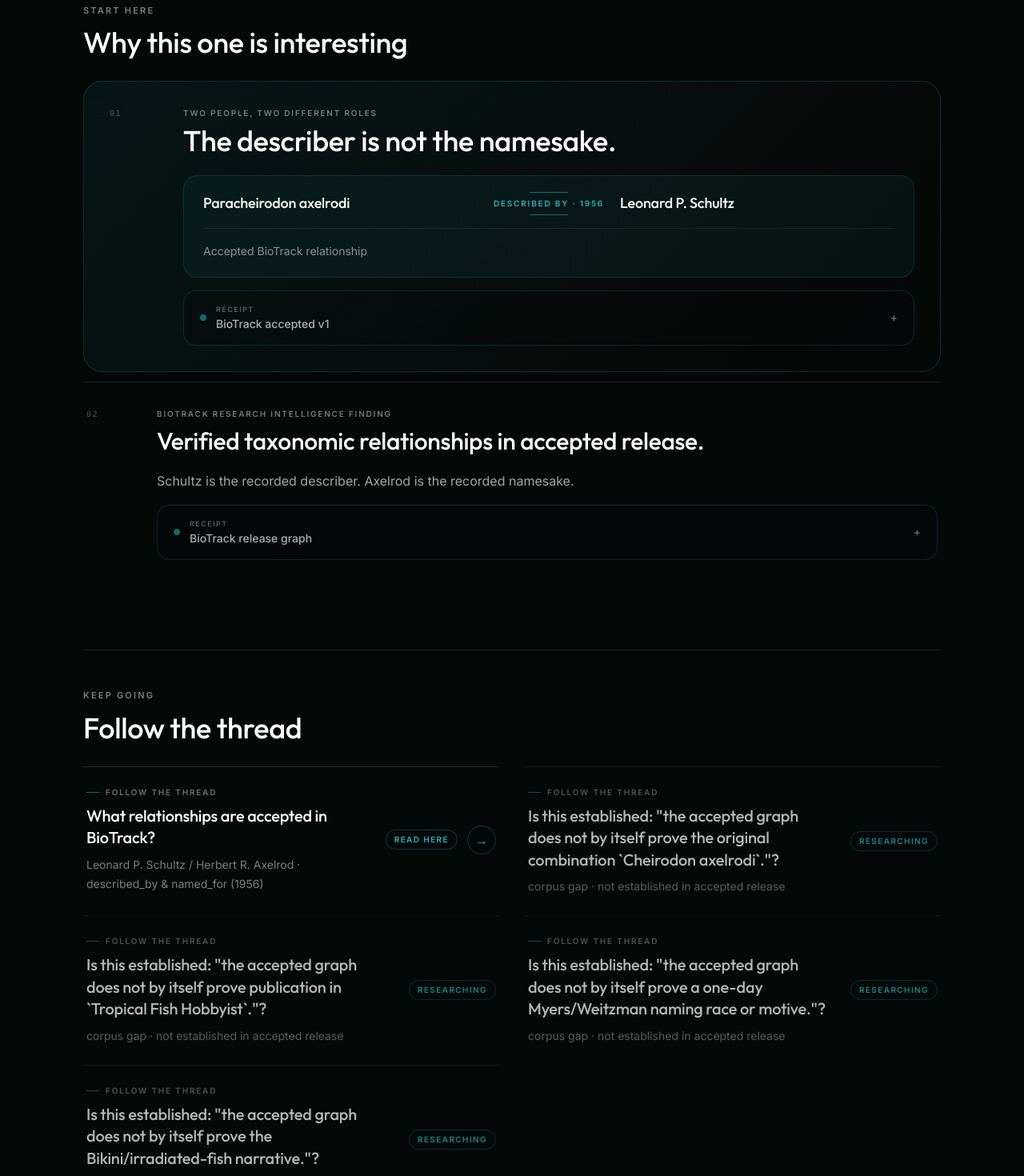
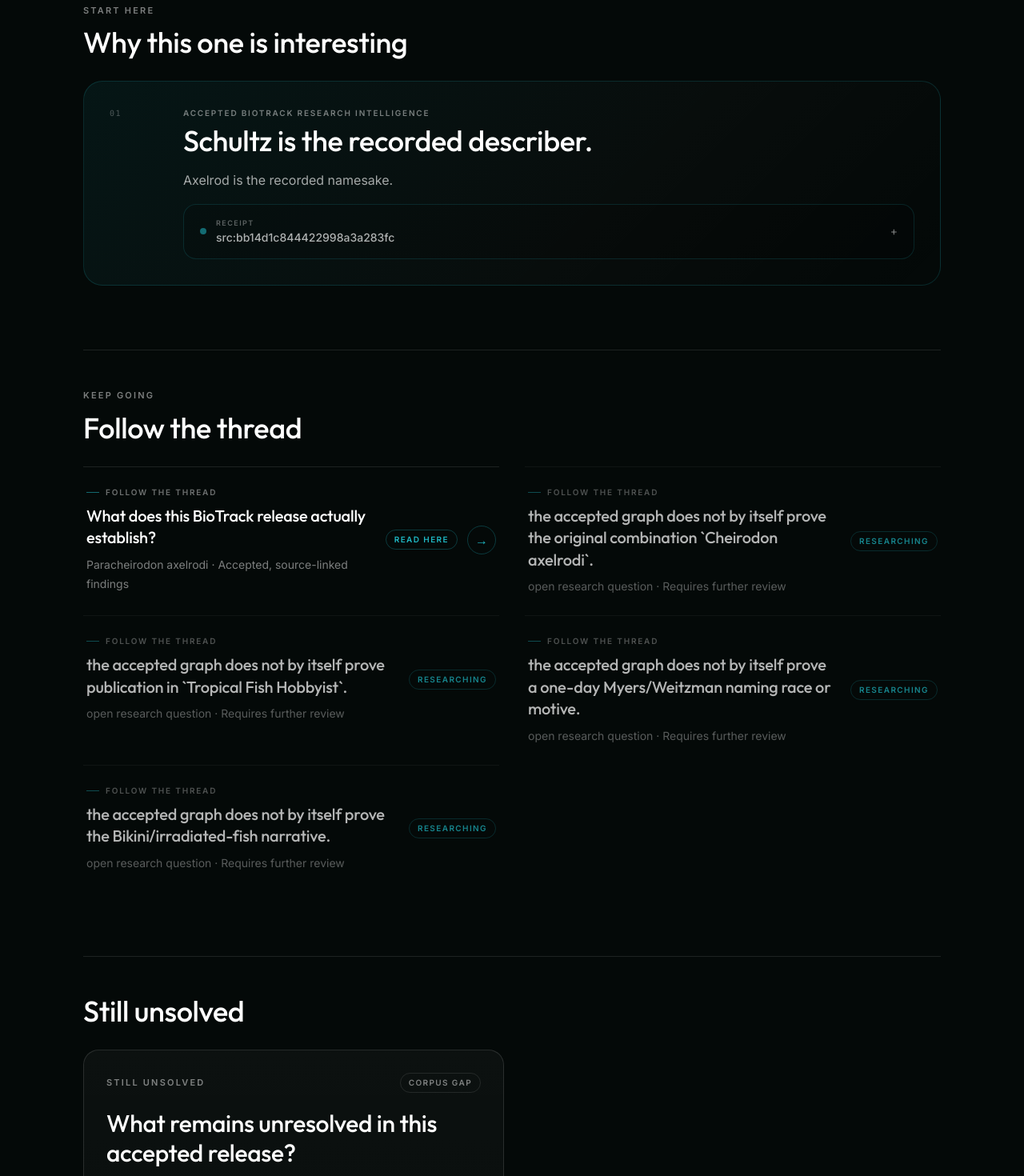
Before and after one commit to wowthisiseasytoremember-stack/endemic-site, a Next.js app: page /prototype/cardinal-tetra in a window 1280 px wide. Shown: the part 860-2330 px from the top of the page at 80% size. Built offline with nearby package versions, Linux system fonts and the light colour scheme.

Commit message:
fix(endemic): make Research Intelligence rendering subject-neutral and release-gated

```diff
--- a/src/components/product/riAdapter.ts
+++ b/src/components/product/riAdapter.ts
@@ -3,7 +3,6 @@ import type {
   ProductDocument,
   ProductInterestingItem,
   ProductReceipt,
-  ProductRelationship,
   ProductThread,
   ProductTrailItem,
   ProductUnknown,
@@ -46,6 +45,11 @@ export interface ResearchIntelligenceSubjectConfig {
   threads?: ProductThread[];
 }
 
+/**
+ * An Endemic *reader*, not a taxonomy engine. Only accepted, receipt-linked
+ * BioTrack findings may become feature cards; candidate research remains
+ * separate (see ResearchCandidatePanel). Missing/HOLD provenance fails closed.
+ */
 export function projectResearchIntelligenceToRabbitHole(
   packet: ResearchIntelligencePacketInput,
   config: ResearchIntelligenceSubjectConfig
@@ -61,147 +65,114 @@ export function projectResearchIntelligenceToRabbitHole(
         imagePosition: undefined,
       };
 
-  const trail: ProductTrailItem[] = config.trail ?? [
-    { label: "Field Notes", context: "entry" },
-    { label: config.title, context: "subject" },
-  ];
+  const identity = {
+    id: `ri-subject:${packet.subject_id}`,
+    trail: config.trail ?? [
+      { label: "Field Notes", context: "entry" },
+      { label: config.title, context: "subject" },
+    ],
+    eyebrow: config.eyebrow ?? "BioTrack field note",
+    title: config.title,
+    scientificName: config.scientificName || packet.subject,
+    lead: config.lead,
+    accent: config.accent ?? "neutral",
+    ...mediaProps,
+  };
 
-  const receiptsBySourceId = new Map<string, ProductReceipt>();
-  (packet.receipts || []).forEach((r, idx) => {
-    receiptsBySourceId.set(r.source_id, {
-      sourceLabel: r.source_id || "BioTrack accepted source",
-      relationship: r.role,
-      locator: r.locator_id,
+  const validRelease =
+    packet.biotrack_release.trim().length > 0 &&
+    /^[a-f0-9]{64}$/i.test(packet.biotrack_graph_sha256) &&
+    packet.subject_id.trim().length > 0;
+  const accepted = validRelease && packet.decision !== "HOLD";
+
+  const receipts: ProductReceipt[] = (packet.receipts ?? [])
+    .filter((receipt) => receipt.source_id && receipt.locator_id)
+    .map((receipt) => ({
+      sourceLabel: receipt.source_id,
+      relationship: receipt.role,
+      locator: receipt.locator_id,
       releaseId: packet.biotrack_release,
-      note: r.note,
-    });
-  });
+      note: receipt.note,
+    }));
 
-  const interesting: ProductInterestingItem[] = [];
+  const supported = (packet.findings ?? []).filter(
+    (finding) => finding.status === "SUPPORTED" && finding.text.trim()
+  );
+  const unresolved = (packet.findings ?? []).filter(
+    (finding) =>
+      ["CORPUS_GAP", "CONFLICTING", "NARROW"].includes(finding.status) &&
+      finding.text.trim()
+  );
 
-  if (config.primaryInteresting) {
-    interesting.push(config.primaryInteresting);
+  // This branch must come first: even a caller-supplied editorial highlight
+  // cannot turn HOLD or unprovenanced data into an accepted BioTrack feature.
+  if (!accepted || (!config.primaryInteresting && (!supported.length || !receipts.length))) {
+    return {
+      ...identity,
+      researching: {
+        title: "This research record is not approved for publication.",
+        body:
+          packet.decision === "HOLD"
+            ? "BioTrack has placed this research packet on hold. No findings from it are presented as accepted evidence."
+            : "The accepted-release gate requires a release ID, a graph checksum, and a source-linked finding. This record does not currently meet that requirement.",
+        nextEvidence: packet.next_receipts?.length
+          ? packet.next_receipts
+          : ["An accepted BioTrack release and independently traceable source receipts."],
+      },
+    };
   }
 
-  const schultzReceipt = (packet.receipts || []).find((r) =>
-    r.note?.includes("Leonard P. Schultz")
-  );
-  const axelrodReceipt = (packet.receipts || []).find((r) =>
-    r.note?.includes("Herbert R. Axelrod")
-  );
-
-  const primaryReceipt: ProductReceipt = {
-    sourceLabel: "BioTrack accepted v1",
-    relationship: "described_by · 1956",
-    releaseId: packet.biotrack_release,
-    note:
-      axelrodReceipt?.note ||
-      "The accepted graph separately records Herbert R. Axelrod as the namesake.",
-  };
-
-  if (!config.primaryInteresting) {
-    interesting.push({
-    id: "biotrack-anchors",
-    kicker: "Two people, two different roles",
-    title: "The describer is not the namesake.",
-    relationship: {
-      subject: packet.subject,
-      predicate: "described by",
-      object: "Leonard P. Schultz",
-      year: 1956,
-      note: "Accepted BioTrack relationship",
-    },
-    receipt: primaryReceipt,
-    });
-  }
-
-  const supportedFindings = (packet.findings || []).filter(
-    (f) => f.status === "SUPPORTED"
-  );
-  if (supportedFindings.length > 0 && interesting.length < 2) {
-    interesting.push({
-      id: "verified-findings",
-      kicker: "BioTrack Research Intelligence finding",
-      title: "Verified taxonomic relationships in accepted release.",
-      body: supportedFindings.map((f) => f.text).join(" "),
-      receipt: {
-        sourceLabel: "BioTrack release graph",
-        releaseId: packet.biotrack_release,
-        locator: `SHA: ${packet.biotrack_graph_sha256.slice(0, 16)}...`,
-      },
-    });
-  }
-
-  const corpusGapFindings = (packet.findings || []).filter(
-    (f) => f.status === "CORPUS_GAP"
-  );
+  const interesting: ProductInterestingItem[] = config.primaryInteresting
+    ? [config.primaryInteresting]
+    : [
+        {
+          id: "biotrack-source-backed-finding",
+          kicker: "Accepted BioTrack Research Intelligence",
+          title: supported[0].text,
+          body: supported.slice(1).map((finding) => finding.text).join(" ") || undefined,
+          receipt: receipts[0],
+        },
+      ];
 
   const threads: ProductThread[] = config.threads
     ? [...config.threads]
     : [
         {
-          id: "accepted-relationships",
-          question: "What relationships are accepted in BioTrack?",
-          target: "Leonard P. Schultz / Herbert R. Axelrod",
-          relationshipHint: "described_by & named_for (1956)",
+          id: "accepted-evidence",
+          question: "What does this BioTrack release actually establish?",
+          target: packet.subject,
+          relationshipHint: "Accepted, source-linked findings",
           state: "SUMMARY",
-          href: "#documents",
+          href: "#interesting",
         },
+        ...unresolved.map((finding, index): ProductThread => ({
+          id: `research-gap-${index + 1}`,
+          question: finding.text,
+          target: finding.status === "CONFLICTING" ? "conflicting sources" : "open research question",
+          relationshipHint: "Requires further review",
+          state: "RESEARCHING",
+        })),
       ];
 
-  if (!config.threads && corpusGapFindings.length > 0) {
-    corpusGapFindings.forEach((gap, idx) => {
-      threads.push({
-        id: `corpus-gap-${idx + 1}`,
-        question: `Is this established: "${gap.text}"?`,
-        target: "corpus gap",
-        relationshipHint: "not established in accepted release",
-        state: "RESEARCHING",
-      });
-    });
-  } else if (!config.threads) {
-    threads.push({
-      id: "further-research",
-      question: "What additional source receipts are being collected?",
-      target: "targeted research",
-      relationshipHint: "in progress",
-      state: "RESEARCHING",
-    });
-  }
-
   const unknowns: ProductUnknown[] = [];
-  if (packet.warnings && packet.warnings.length > 0) {
+  if ((packet.warnings ?? []).length || unresolved.length) {
     unknowns.push({
-      id: "scope-warnings",
-      question: "What details are deliberately withheld from this release?",
-      currentAnswer: packet.warnings.join(" "),
-      whatWouldResolve: packet.next_receipts || [],
-      status: "CORPUS_GAP",
-    });
-  } else if (corpusGapFindings.length > 0) {
-    unknowns.push({
-      id: "corpus-gap-unknown",
-      question: "What remains unverified in this release?",
-      currentAnswer: corpusGapFindings.map((g) => g.text).join(" "),
-      whatWouldResolve: packet.next_receipts || [],
+      id: "review-boundaries",
+      question: "What remains unresolved in this accepted release?",
+      currentAnswer: [
+        ...(packet.warnings ?? []),
+        ...unresolved.map((finding) => finding.text),
+      ].join(" "),
+      whatWouldResolve: packet.next_receipts ?? [],
       status: "CORPUS_GAP",
     });
   }
 
-  const model: RabbitHoleSubjectModel = {
-    id: `ri-subject:${packet.subject_id}`,
-    trail,
-    eyebrow: config.eyebrow || "AquaTrack field note",
-    title: config.title,
-    scientificName: config.scientificName || packet.subject,
-    lead: config.lead,
-    accent: config.accent || "aqua",
-    ...(mediaProps as any),
+  return {
+    ...identity,
     interesting: interesting as [ProductInterestingItem, ...ProductInterestingItem[]],
     threads: threads as [ProductThread, ...ProductThread[]],
-    unknowns: unknowns.length > 0 ? unknowns : undefined,
-    documents: config.documents || [],
+    unknowns: unknowns.length ? unknowns : undefined,
+    documents: config.documents ?? [],
   };
-
-  return model;
 }
```
